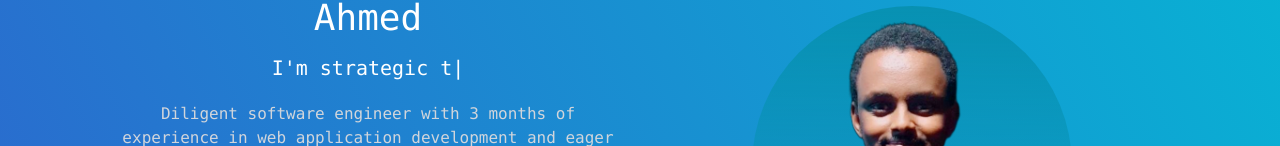
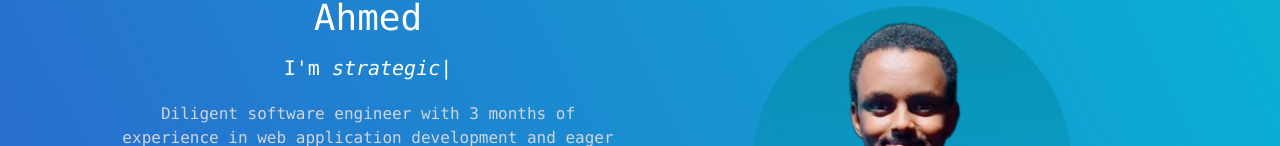
Before and after one commit to AbdulqaderAhmed/portfolio, a React (Vite) app: page / in a window 1280 px wide. Shown: the part 218-364 px from the top of the page. Built offline with nearby package versions, Linux system fonts and the light colour scheme.

Commit message:
auto typer fixed

```diff
--- a/src/components/about/About.jsx
+++ b/src/components/about/About.jsx
@@ -25,9 +25,9 @@ export default function About() {
           I'm{" "}
           <Typical
             loop={Infinity}
-            wrapper="a"
+            wrapper="i"
             steps={[
-              "fullstack web developer",
+              "web developer",
               "fast learner",
               "communicator",
               "strategic thinker",
```
